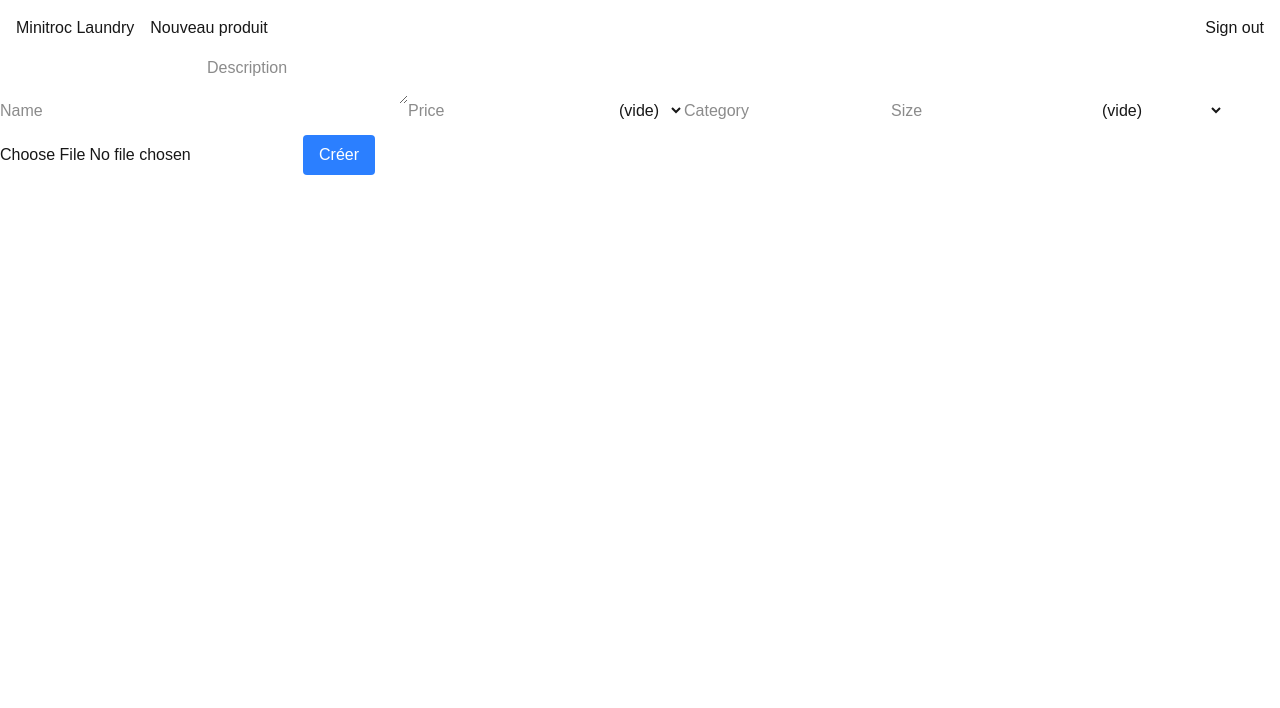
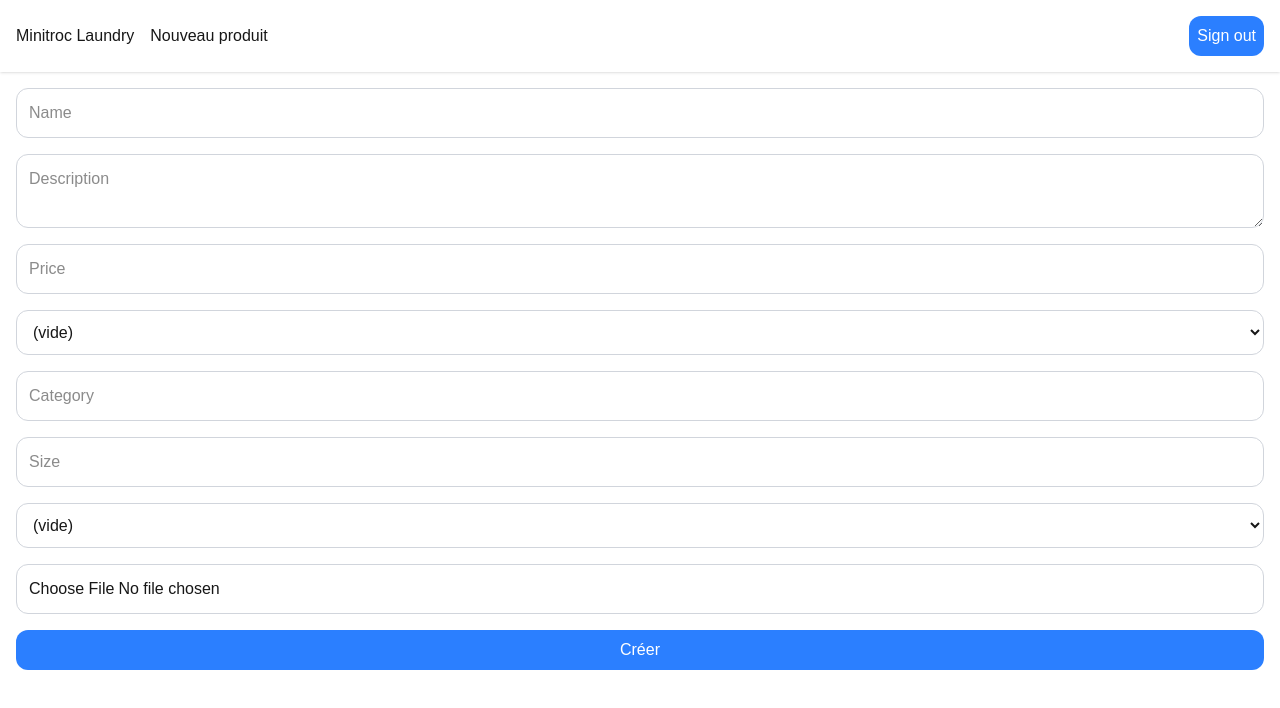
Before and after one commit to Geslain/minitroc-laundry, a Next.js app: page /dashboard/new-product in a window 1280 px wide. Shown: the top 708 px of the page. Built offline with nearby package versions, Linux system fonts and the light colour scheme; no server answers.

Commit message:
Improve layout styles and form consistency
- Enhanced dashboard layout with better header alignment.
- Unified form styling in `new-product-form`.
- Added CSS utilities for shared header, button, and input styles.
- Ensured `Sign Out` button has explicitly defined `type`.

```diff
--- a/src/app/dashboard/layout.tsx
+++ b/src/app/dashboard/layout.tsx
@@ -5,7 +5,7 @@ export default function DashboardLayout({children}: Readonly<{
     children: React.ReactNode;
 }>) {
     return <div className={"min-h-screen w-full"}>
-        <header className={"flex  justify-between p-4"}>
+        <header className={"flex justify-between p-4 items-center"}>
             <div className={'flex gap-4'}>
                 <span><Link href={"/dashboard"}>Minitroc Laundry</Link></span>
                 <ul className={"list-none"}>
--- a/src/app/globals.css
+++ b/src/app/globals.css
@@ -24,3 +24,15 @@ body {
   color: var(--foreground);
   font-family: Arial, Helvetica, sans-serif;
 }
+
+header {
+  @apply p-4 shadow;
+}
+
+input, select, textarea {
+  @apply border-gray-300 border-1 p-3 rounded-xl;
+}
+
+button {
+  @apply bg-blue-500 text-white p-2 rounded-xl cursor-pointer;
+}
--- a/src/components/new-product-form.tsx
+++ b/src/components/new-product-form.tsx
@@ -45,7 +45,7 @@ export default function NewProductForm() {
     };
 
     return (
-        <form onSubmit={handleSubmit(onSubmit)} className="space-y-3">
+        <form onSubmit={handleSubmit(onSubmit)} className="flex flex-col gap-4 p-4">
             <input placeholder="Name" {...register("name")} />
             <textarea placeholder="Description" {...register("description")} />
             <input type="number" step="0.01" placeholder="Price" {...register("price")} />
@@ -85,9 +85,7 @@ export default function NewProductForm() {
                 }}
             />
             {errors.photo && <p className="text-red-500">{errors.photo.message as string}</p>}
-            <button type="submit" disabled={isSubmitting}
-                    className="bg-blue-500 text-white py-2 px-4 rounded hover:bg-blue-600">Créer
-            </button>
+            <button type="submit" disabled={isSubmitting}>Créer</button>
             {errors.name && <p className="text-red-500">{errors.name.message}</p>}
         </form>
     );
--- a/src/components/sign-out-button.tsx
+++ b/src/components/sign-out-button.tsx
@@ -6,6 +6,6 @@ export const SignOutButton = () => {
     const {signOut} = useClerk()
 
     return (
-        <button onClick={() => signOut({redirectUrl: '/'})}>Sign out</button>
+        <button type={"button"} onClick={() => signOut({redirectUrl: '/'})}>Sign out</button>
     )
 }
```
